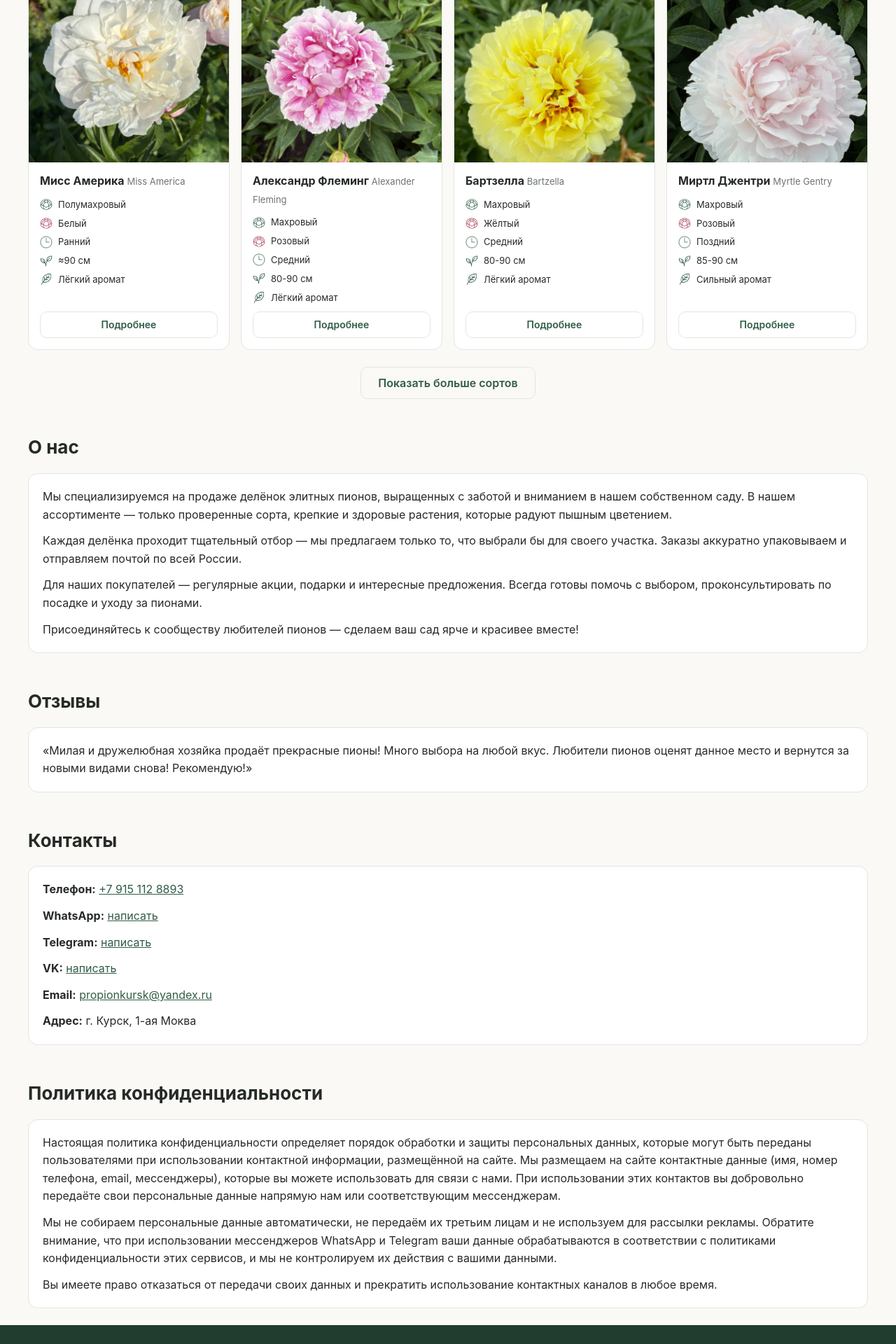
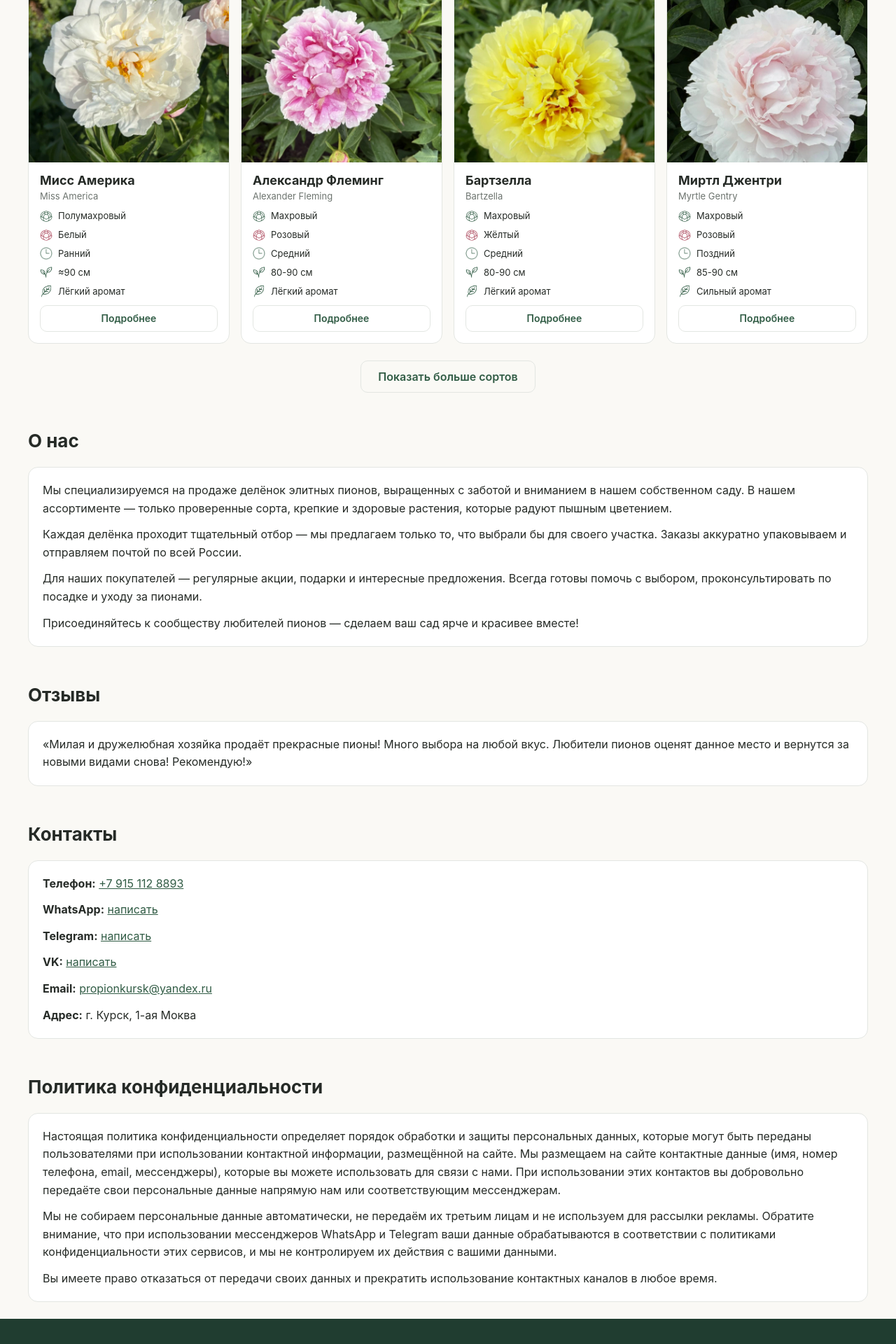
Before and after one commit to propionkursk/propionkursk.ru, a Jekyll site: the page built from index.html, in a window 1280 px wide. Shown: the part 847-2767 px from the top of the page at 70% size. Built offline with Jekyll 4.4.1, drawn with Linux system fonts in a browser that asks for light colours.

Commit message:
Homepage cards: stack RU/EN variety name on separate lines
Russian name (bumped to 18px) now sits on its own line with the
English name below it, instead of both inline in one <h3> — long
combined names (e.g. "Александр Флеминг Alexander Fleming") no longer
wrap unevenly and break card height parity across the 4-card grid.
Verified all four cards render at the same height regardless of name
length.

Co-Authored-By: Claude Sonnet 5 <noreply@anthropic.com>

```diff
--- a/_includes/home-catalog-card.html
+++ b/_includes/home-catalog-card.html
@@ -10,7 +10,10 @@
     <img src="{{ v.images.cover }}" alt="{{ v.name_ru }}" loading="lazy">
   </div>
   <div class="home-card__body">
-    <h3>{{ v.name_ru }} <span class="catalog-card__original">{{ v.name_original }}</span></h3>
+    <h3 class="home-card__title">
+      {{ v.name_ru }}
+      <span class="home-card__original">{{ v.name_original }}</span>
+    </h3>
     <ul class="home-card__specs">
       {% if v.flower.form %}
         <li><img src="/img/icons/form.png" alt="" class="home-card__icon"> {{ site.data.labels.flower_form[v.flower.form] }}</li>
--- a/assets/css/main.css
+++ b/assets/css/main.css
@@ -289,7 +289,8 @@ section.catalog-intro h1 { font-size: 36px; margin: 0 0 8px; }
 .home-card__media { aspect-ratio: 1 / 1; }
 .home-card__media img { width: 100%; height: 100%; object-fit: cover; display: block; }
 .home-card__body { padding: 14px 16px 16px; display: flex; flex-direction: column; gap: 10px; flex-grow: 1; }
-.home-card__body h3 { font-size: 16px; margin: 0; }
+.home-card__title { font-size: 18px; margin: 0; line-height: 1.3; }
+.home-card__original { display: block; font-size: 13px; font-weight: 400; color: var(--muted-gray); margin-top: 2px; }
 .home-card__specs { list-style: none; padding: 0; margin: 0; display: flex; flex-direction: column; gap: 6px; flex-grow: 1; }
 .home-card__specs li { display: flex; align-items: center; gap: 8px; font-size: 13px; color: var(--charcoal); }
 .home-card__icon { width: 18px; height: 18px; flex-shrink: 0; }
```
